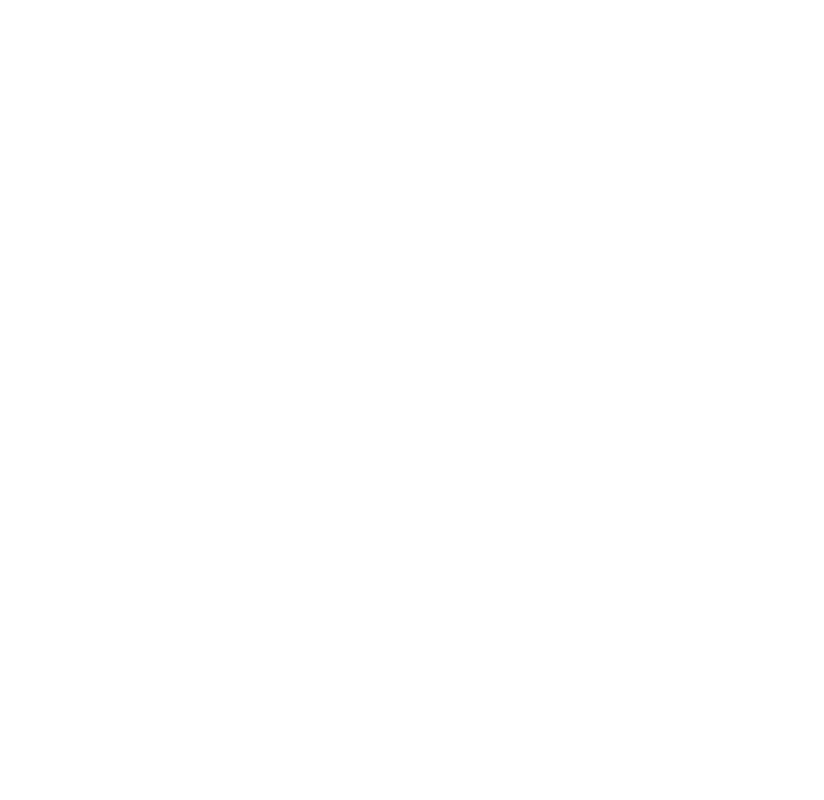
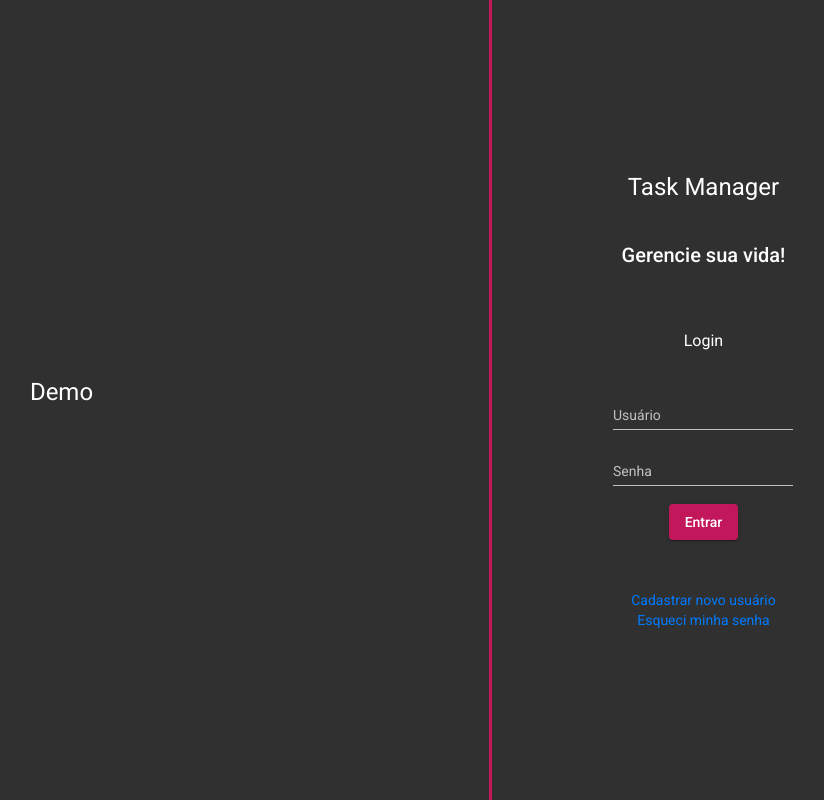
Before and after one commit to danillotc/To-Do-List, an Angular app: page /login in a window 1280 px wide. Before the commit this address led to /. Shown: the whole page, without its empty margins (365-1189 px from the left). Built offline with nearby package versions, Linux system fonts and the light colour scheme.

Commit message:
tela de login

```diff
--- a/src/app/app-routing.module.ts
+++ b/src/app/app-routing.module.ts
@@ -2,8 +2,11 @@
 import { Routes, RouterModule } from '@angular/router';
 
 import { HomeComponent } from './components/home/home.component';
+import { LoginComponent } from './components/login/login.component';
 
 const routes: Routes = [
+  {path: '', component: LoginComponent},
+  {path: 'login', component: LoginComponent},
   {path: 'home', component: HomeComponent}
 ];
 
--- a/src/app/components/login/login.component.css
+++ b/src/app/components/login/login.component.css
@@ -0,0 +1,13 @@
+mat-grid-list {
+    background-color: #303030;
+    color: white;
+    text-align: center;
+}
+
+.separadorVertical {
+    border-left: solid #c2185b;
+}
+
+.links {
+    margin-top: 50px;
+}
--- a/src/app/components/login/login.component.html
+++ b/src/app/components/login/login.component.html
@@ -1 +1,41 @@
-<p>login works!</p>
+<mat-grid-list cols="3" rowHeight="100vh">
+    <mat-grid-tile colspan=2>
+        <h1>
+            Demo
+        </h1>
+    </mat-grid-tile>
+
+    <mat-grid-tile class="separadorVertical">
+        <form>
+            <h1>Task Manager</h1>
+            <br>
+
+            <h2>Gerencie sua vida!</h2>
+            <br><br>
+
+            <h3>Login</h3>
+            <br>
+
+            <mat-form-field color="accent" class="example-form-field example-full-width">
+                <mat-label>Usuário</mat-label>
+                <input autocomplete="off" matInput>
+            </mat-form-field>
+            <br>
+
+            <mat-form-field color="accent" class="example-form-field example-full-width">
+                <mat-label>Senha</mat-label>
+                <input type="password" matInput>
+            </mat-form-field>
+            <br>
+
+            <button mat-raised-button color="primary" (click)="login()">Entrar</button>
+            <br>
+
+            <div class="links">
+                <a href="#">Cadastrar novo usuário</a>
+                <br>
+                <a href="#">Esqueci minha senha</a>
+            </div>
+        </form>
+    </mat-grid-tile>
+</mat-grid-list>
--- a/src/app/components/login/login.component.ts
+++ b/src/app/components/login/login.component.ts
@@ -1,4 +1,8 @@
 import { Component, OnInit } from '@angular/core';
+
+import { FormGroup } from '@angular/forms';
+
+import { Router } from '@angular/router';
 
 @Component({
   selector: 'app-login',
@@ -7,9 +11,13 @@
 })
 export class LoginComponent implements OnInit {
 
-  constructor() { }
+  constructor(private router: Router) { }
 
   ngOnInit(): void {
   }
 
+  login() {
+    this.router.navigate(['/home'])
+  }
+
 }
```
Also changed, not shown: src/app/modules/material.module.ts (+6 -3 lines).
